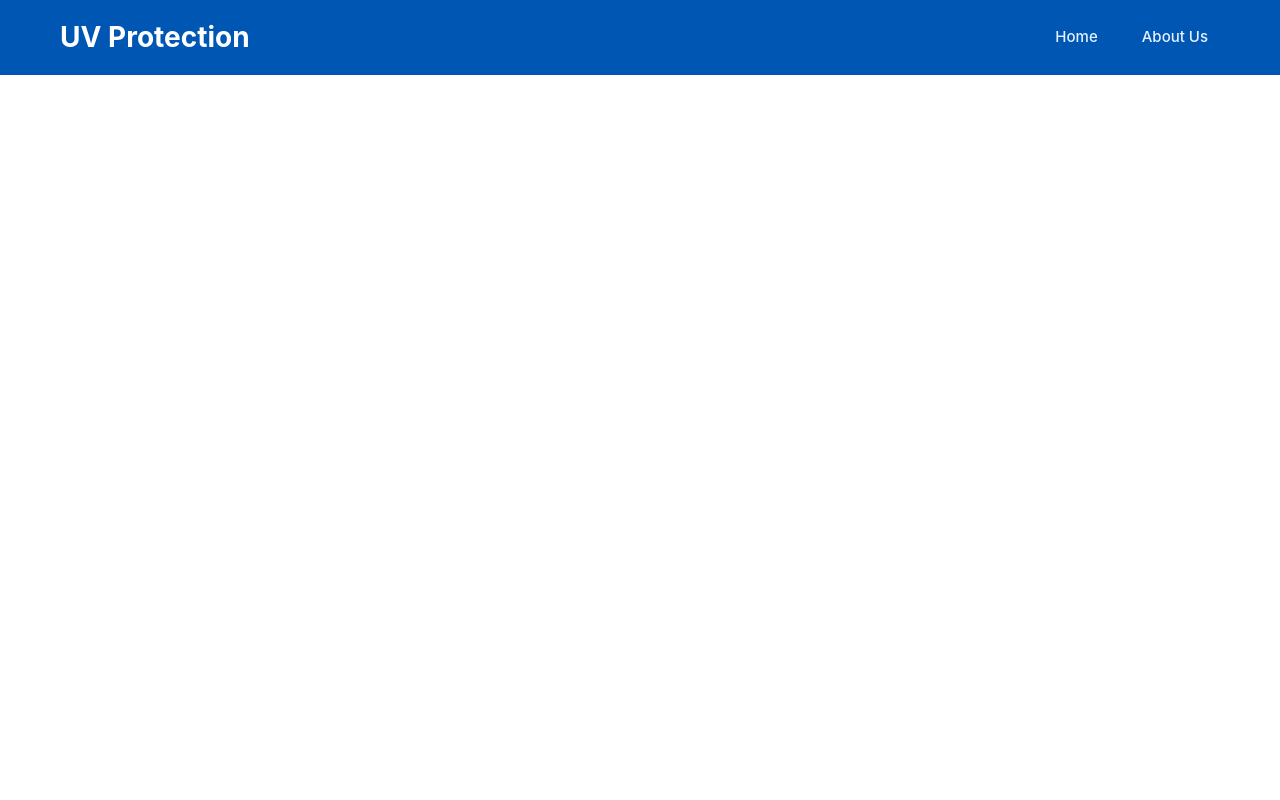
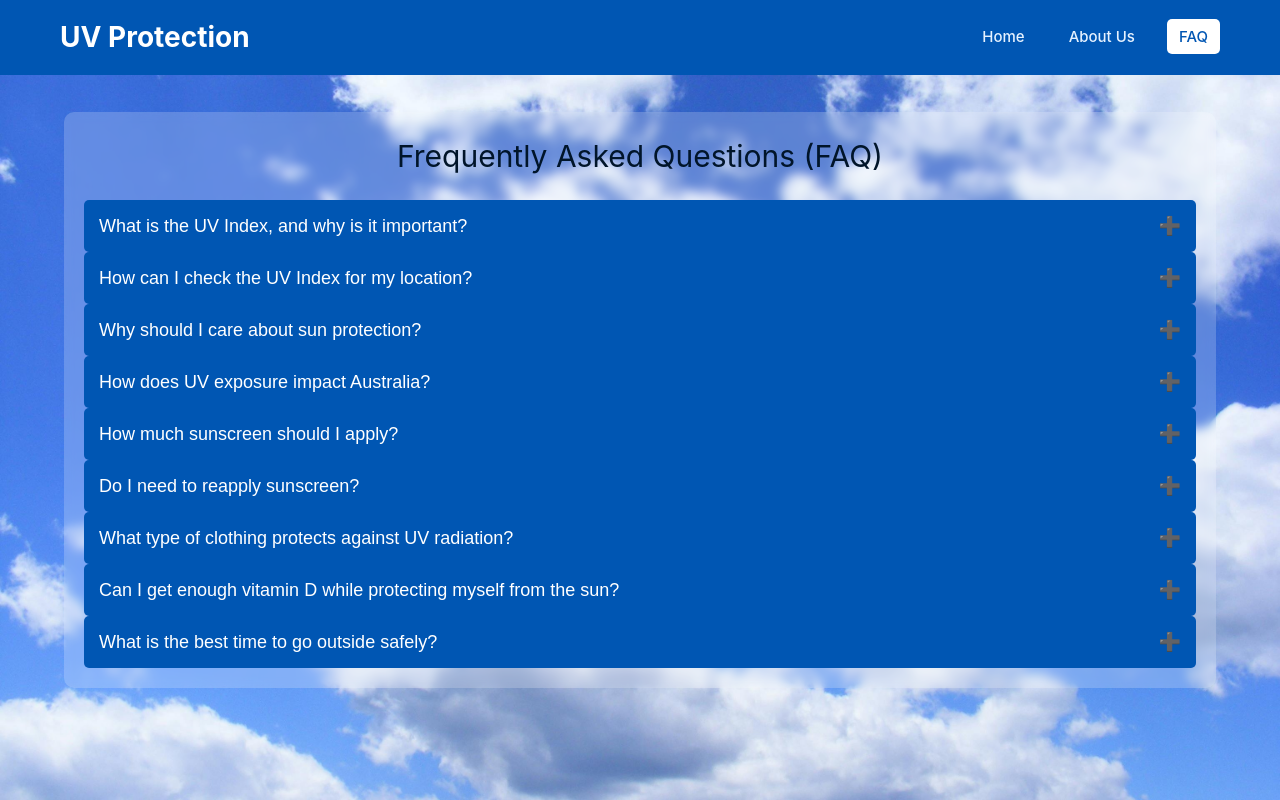
Before and after one commit to AbhijeetKumarMonash/FIT5120-Project, a Vue app in the folder FIT5120_Project/: page /FAQ in a window 1280 px wide. Built offline with nearby package versions, Linux system fonts and the light colour scheme.

Commit message:
Faq Section

```diff
--- a/FIT5120_Project/src/components/Header.vue
+++ b/FIT5120_Project/src/components/Header.vue
@@ -9,6 +9,9 @@
           </li>
           <li>
             <router-link to="/about" class="nav-link" active-class="active">About Us</router-link>
+          </li>
+          <li>
+            <router-link to="/faq" class="nav-link" active-class="active">FAQ</router-link>
           </li>
         </ul>
       </nav>
--- a/FIT5120_Project/src/router/index.js
+++ b/FIT5120_Project/src/router/index.js
@@ -1,6 +1,7 @@
 import { createRouter, createWebHistory } from 'vue-router'
 import HomeView from '@/views/HomeView.vue'
 import AboutView from '@/views/AboutView.vue'
+import FAQView from '@/views/FAQView.vue'
 
 const routes = [
   {
@@ -13,6 +14,11 @@ const routes = [
     name: 'About',
     component: AboutView,
   },
+  {
+    path: '/FAQ',
+    name: 'FAQ',
+    component: FAQView,
+  },
 ]
 
 const router = createRouter({
--- /dev/null
+++ b/FIT5120_Project/src/views/FAQView.vue
@@ -0,0 +1,224 @@
+<template>
+  <div class="home-container">
+    <div class="faq-container">
+      <h1 class="Faq">Frequently Asked Questions (FAQ)</h1>
+
+      <div class="faq-list">
+        <!-- FAQ Items -->
+        <div v-for="(faq, index) in faqs" :key="index" class="faq-item">
+          <button @click="toggleFAQ(index)" class="faq-question">
+            {{ faq.question }}
+            <span v-if="faq.open">➖</span>
+            <span v-else>➕</span>
+          </button>
+          <div v-if="faq.open" class="faq-answer">
+            <p>{{ faq.answer }}</p>
+            <iframe
+              v-if="faq.video"
+              :src="faq.video"
+              frameborder="0"
+              allow="accelerometer; autoplay; clipboard-write; encrypted-media; gyroscope; picture-in-picture"
+              allowfullscreen
+              class="faq-video"
+            ></iframe>
+          </div>
+        </div>
+      </div>
+    </div>
+  </div>
+</template>
+
+<script setup>
+import { ref, nextTick } from 'vue'
+
+// FAQ Data
+const faqs = ref([
+  {
+    question: 'What is the UV Index, and why is it important?',
+    answer:
+      'The UV Index measures the strength of ultraviolet radiation from the sun. High UV levels mean increased risk of skin damage, sunburn, and skin cancer.',
+    video: 'https://www.youtube.com/embed/9qzHaw8x6MA',
+    open: false,
+  },
+  {
+    question: 'How can I check the UV Index for my location?',
+    answer:
+      'You can use our UV Tracker feature to check the real-time UV Index for your selected location. The color-coded system indicates the level of UV hazard.',
+    video: 'https://www.youtube.com/embed/9qzHaw8x6MA',
+    open: false,
+  },
+  {
+    question: 'Why should I care about sun protection?',
+    answer:
+      'Prolonged exposure to UV radiation can cause skin damage, premature aging, and increase the risk of skin cancer. Proper sun protection reduces these risks.',
+    video: 'https://www.youtube.com/embed/9qzHaw8x6MA',
+    open: false,
+  },
+  {
+    question: 'How does UV exposure impact Australia?',
+    answer:
+      'Australia has one of the highest rates of skin cancer in the world due to high UV radiation. Regular sun protection is necessary to reduce risks.',
+    video: 'https://www.youtube.com/embed/9qzHaw8x6MA',
+    open: false,
+  },
+  {
+    question: 'How much sunscreen should I apply?',
+    answer:
+      'A general guideline is about a teaspoon per body part (face, arms, legs, etc.). Adjust based on skin type and UV intensity.',
+    video: 'https://www.youtube.com/embed/9qzHaw8x6MA',
+    open: false,
+  },
+  {
+    question: 'Do I need to reapply sunscreen?',
+    answer:
+      'Yes! Sunscreen should be reapplied every 2 hours, especially after swimming or sweating.',
+    video: 'https://www.youtube.com/embed/9qzHaw8x6MA',
+    open: false,
+  },
+  {
+    question: 'What type of clothing protects against UV radiation?',
+    answer:
+      'Wear UPF-rated clothing, wide-brim hats, and sunglasses to protect against UV rays. Dark-colored and tightly woven fabrics provide the best protection.',
+    video: 'https://www.youtube.com/embed/9qzHaw8x6MA',
+    open: false,
+  },
+  {
+    question: 'Can I get enough vitamin D while protecting myself from the sun?',
+    answer:
+      'Yes! You can get vitamin D through a balanced approach—short sun exposure (before 10 AM or after 4 PM) and dietary sources.',
+    video: 'https://www.youtube.com/embed/9qzHaw8x6MA',
+    open: false,
+  },
+  {
+    question: 'What is the best time to go outside safely?',
+    answer:
+      'The safest times are before 10 AM and after 4 PM when UV levels are lower. Use shade, clothing, and sunscreen when UV levels are high.',
+    video: 'https://www.youtube.com/embed/9qzHaw8x6MA',
+    open: false,
+  },
+])
+
+// Toggle FAQ Visibility & Scroll to Question
+const toggleFAQ = (index) => {
+  faqs.value.forEach((faq, i) => {
+    if (i !== index) faq.open = false // Close other questions
+  })
+
+  faqs.value[index].open = !faqs.value[index].open
+
+  // Scroll to the expanded FAQ item **after** Vue updates the DOM
+  if (faqs.value[index].open) {
+    nextTick(() => {
+      const faqElement = document.querySelectorAll('.faq-item')[index]
+      if (faqElement) {
+        faqElement.scrollIntoView({
+          behavior: 'smooth',
+          block: 'start',
+        })
+      }
+    })
+  }
+}
+</script>
+
+<style scoped>
+h1 {
+  margin: 0;
+  color: #01152a;
+}
+/* Container Styling */
+.home-container {
+  width: 100vw;
+  height: 100vh;
+  background-image: url('@/assets/skybg.jpeg');
+  background-size: cover;
+  background-position: center;
+  background-repeat: no-repeat;
+  display: flex;
+  flex-direction: column;
+  align-items: center;
+  justify-content: center;
+  text-align: center;
+  margin: 0;
+  padding: 0;
+  overflow-x: hidden;
+}
+.faq-container {
+  width: 90%;
+  max-width: 1200px;
+  margin: 50px auto;
+  padding: 20px;
+  background: rgba(255, 255, 255, 0.2);
+  border-radius: 10px;
+  backdrop-filter: blur(5px);
+  text-align: center;
+  color: white;
+  max-height: 80vh; /* Prevents overflowing beyond screen */
+  overflow-y: auto; /* Allows scrolling */
+}
+
+/* FAQ List */
+.faq-list {
+  margin-top: 20px;
+}
+
+/* FAQ Question Button */
+.faq-question {
+  width: 100%;
+  text-align: left;
+  background: #0056b3;
+  color: white;
+  font-size: 18px;
+  padding: 15px;
+  border: none;
+  outline: none;
+  border-radius: 5px;
+  cursor: pointer;
+  display: flex;
+  justify-content: space-between;
+  align-items: center;
+  transition: background 0.3s;
+}
+
+/* Hover Effect */
+.faq-question:hover {
+  background: #0056b3;
+}
+
+/* FAQ Answer Section */
+.faq-answer {
+  background: #e3e4e7;
+  padding: 15px;
+  margin-top: 5px;
+  border-radius: 5px;
+  font-size: 16px;
+  text-align: left;
+  max-height: 400px;
+  overflow-y: auto; /* Ensures long answers don't push everything down */
+  transition: max-height 0.3s ease-in-out;
+  color: black;
+}
+
+/* Video Wrapper */
+.video-wrapper {
+  display: flex;
+  justify-content: center;
+  align-items: center;
+  overflow: hidden;
+  margin-top: 10px;
+}
+
+/* Responsive YouTube Video */
+.faq-video {
+  width: 100%;
+  height: 250px;
+  border-radius: 5px;
+}
+
+/* Adjust video size on smaller screens */
+@media (max-width: 600px) {
+  .faq-video {
+    height: 180px;
+  }
+}
+</style>
```
